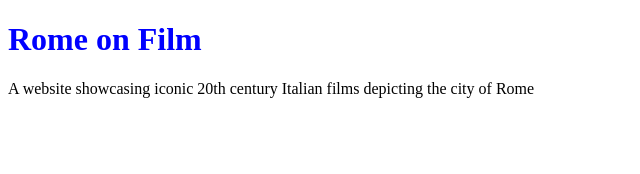
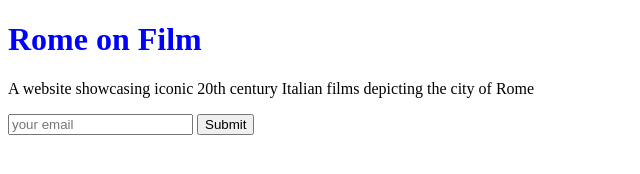
Before and after one commit to EloiseD/eloise_course_competition, a plain HTML site: page index.html in a window 1280 px wide. Shown: the whole page, without its empty margins (0-640 px from the left). Drawn offline with Linux system fonts and the light colour scheme.

Commit message:
Added input field email

```diff
--- a/index.html
+++ b/index.html
@@ -7,5 +7,7 @@
 <body>
 <h1> Rome on Film </h1>
 <p>A website showcasing iconic 20th century Italian films depicting the city of Rome</p>
+<input type="email" placeholder="your email">
+<input type="submit">
 </body>
 </html>
```
